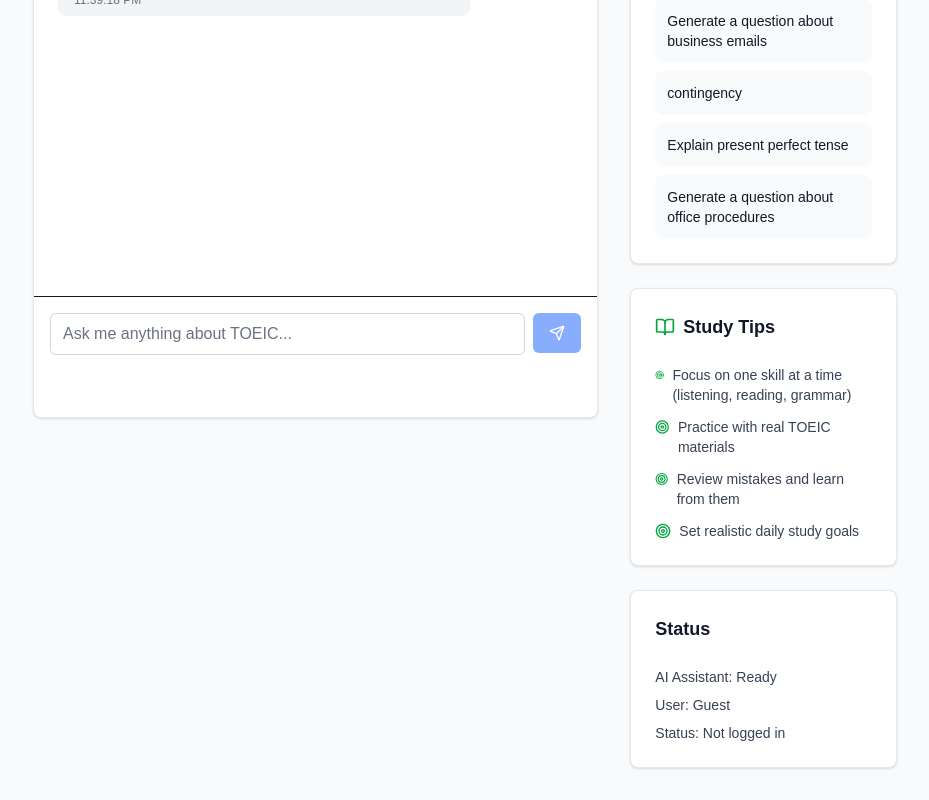
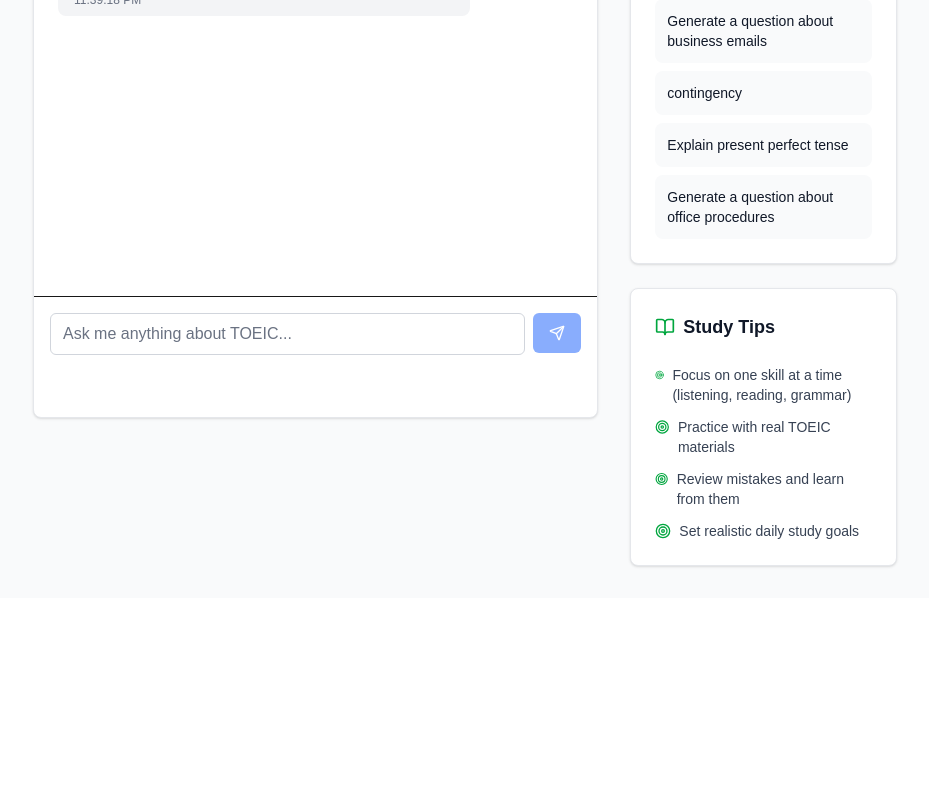
Before and after one commit to Hiroki0127/ToeicLearningAssistant, a Next.js app in the folder frontend/: page /ai-assistant in a window 1280 px wide. Shown: the part 371-1171 px from the top of the page, without its empty margins (175-1104 px from the left). After the commit the page ends 969 px from the top, so only its background shows below. Built offline with nearby package versions, Linux system fonts and the light colour scheme; no server answers.

Commit message:
Remove unnecessary Status section from AI Assistant page

```diff
--- a/frontend/src/app/ai-assistant/page.tsx
+++ b/frontend/src/app/ai-assistant/page.tsx
@@ -456,25 +456,6 @@
                 </CardContent>
               </Card>
 
-              {/* Status */}
-              <Card>
-                <CardHeader>
-                  <h3 className="text-lg font-semibold text-gray-900">Status</h3>
-                </CardHeader>
-                <CardContent>
-                  <div className="text-sm text-gray-700">
-                    <p className="mb-2">
-                      <span className="font-medium">AI Assistant:</span> Ready
-                    </p>
-                    <p className="mb-2">
-                      <span className="font-medium">User:</span> {user?.name || 'Guest'}
-                    </p>
-                    <p>
-                      <span className="font-medium">Status:</span> {isAuthenticated ? 'Authenticated' : 'Not logged in'}
-                    </p>
-                  </div>
-                </CardContent>
-              </Card>
             </div>
           </div>
         </div>
```
